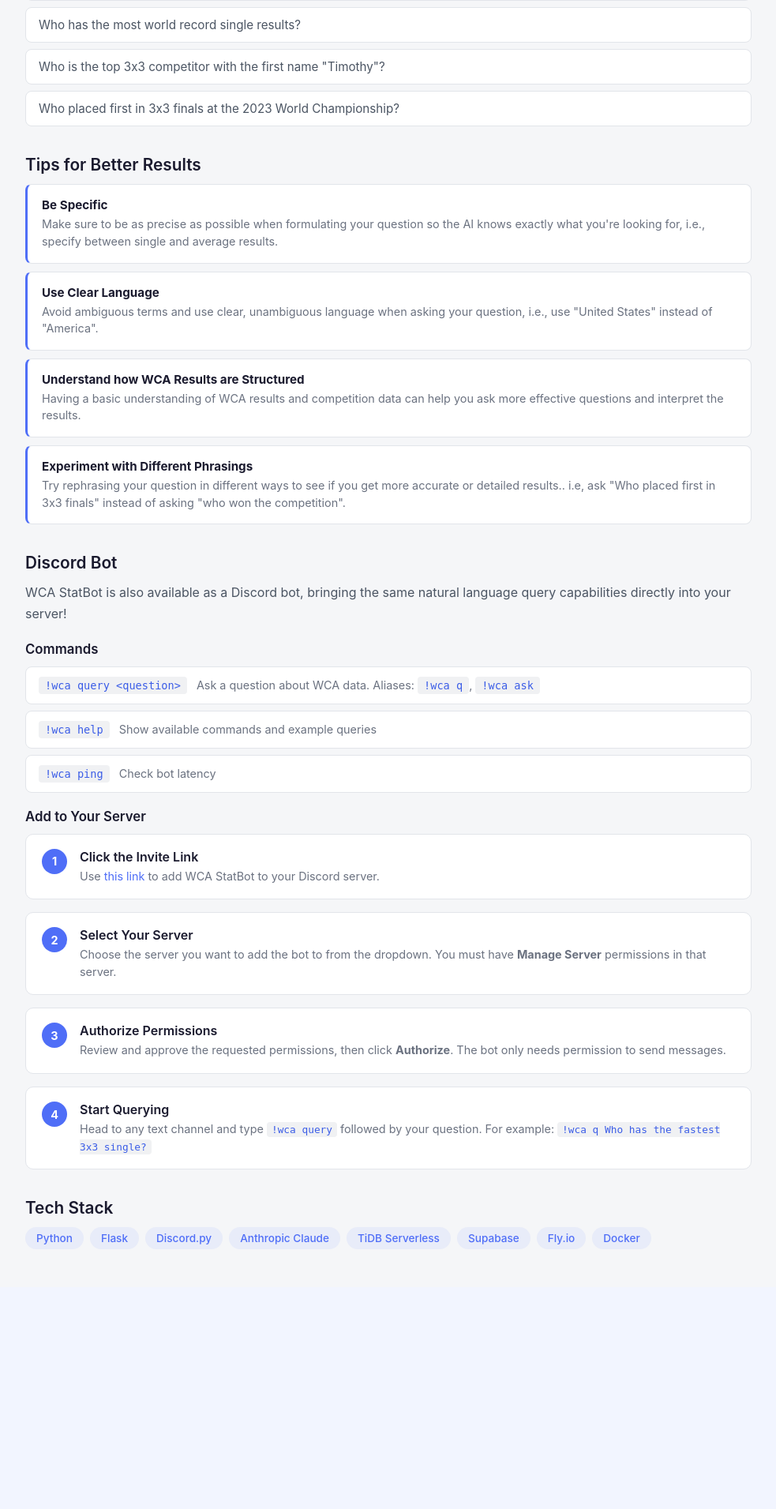
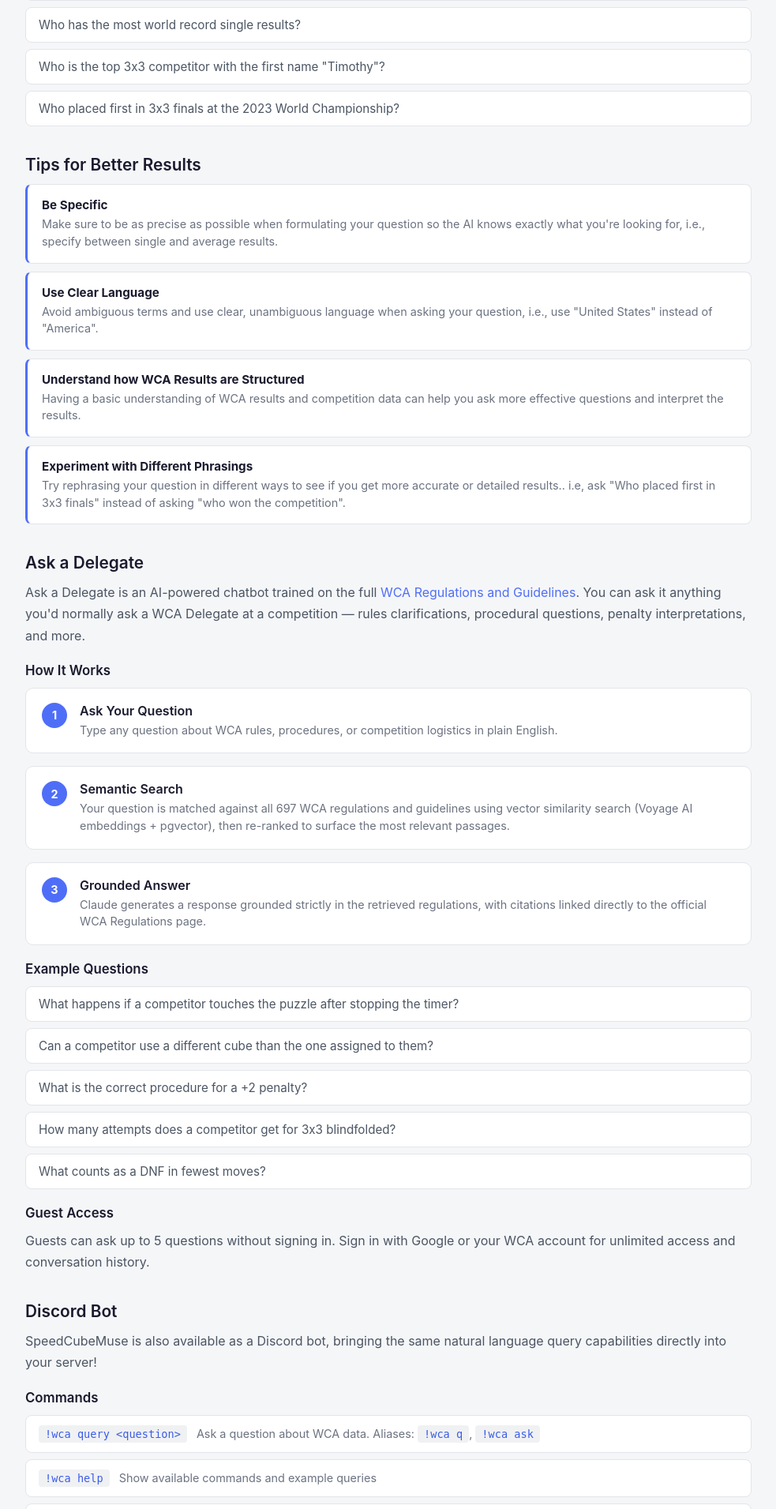
Before and after one commit to timcuber37/wca_statbot, a Flask app: page /about in a window 1280 px wide. Shown: the part 1089-3000 px from the top of the page at 79% size, without its empty margins (148-1131 px from the left). Before the commit the page ends 2665 px from the top, so only its background shows below. Run offline with Flask 3, Linux system fonts and the light colour scheme; some libraries are stand-ins or nearby versions.

Commit message:
Renamed the application to SpeedCubeMuse, implemented small frontend changes and improved RAG functionality.

```diff
--- a/app.py
+++ b/app.py
@@ -1,4 +1,4 @@
-"""Flask web application for WCA StatBot."""
+"""Flask web application for SpeedCubeMuse."""
 import asyncio
 import os
 import sys
--- a/config.py
+++ b/config.py
@@ -1,4 +1,4 @@
-"""Configuration management for WCA statbot."""
+"""Configuration management for SpeedCubeMuse."""
 import os
 from dotenv import load_dotenv
 
--- a/fly.toml
+++ b/fly.toml
@@ -3,7 +3,7 @@
 # See https://fly.io/docs/reference/configuration/ for information about how to use this file.
 #
 
-app = 'wca-statbot'
+app = 'speedcubemuse'
 primary_region = 'iad'
 
 [build]
--- a/templates/about.html
+++ b/templates/about.html
@@ -3,23 +3,20 @@
 <head>
     <meta charset="UTF-8">
     <meta name="viewport" content="width=device-width, initial-scale=1.0">
-    <title>About - WCA StatBot</title>
+    <title>About - SpeedCubeMuse</title>
     <link rel="stylesheet" href="{{ url_for('static', filename='style.css') }}">
 </head>
 <body>
     <nav class="navbar">
         <div class="nav-inner">
-            <a href="/" class="nav-logo">WCA StatBot</a>
+            <a href="/" class="nav-logo">SpeedCubeMuse</a>
             <div class="nav-links">
                 <a href="/" class="nav-link">Home</a>
                 <a href="/delegate" class="nav-link">Ask a Delegate</a>
                 <a href="/about" class="nav-link active">About</a>
-                <a href="https://github.com/timcuber37/wca_statbot" target="_blank" rel="noopener" class="nav-link nav-link-external">
-                    GitHub
-                    <svg width="14" height="14" viewBox="0 0 24 24" fill="none" stroke="currentColor" stroke-width="2" stroke-linecap="round" stroke-linejoin="round">
-                        <path d="M18 13v6a2 2 0 0 1-2 2H5a2 2 0 0 1-2-2V8a2 2 0 0 1 2-2h6"></path>
-                        <polyline points="15 3 21 3 21 9"></polyline>
-                        <line x1="10" y1="14" x2="21" y2="3"></line>
+                <a href="https://github.com/timcuber37/wca_statbot" target="_blank" rel="noopener" class="nav-link nav-link-external" aria-label="GitHub">
+                    <svg width="20" height="20" viewBox="0 0 16 16" fill="currentColor" aria-hidden="true">
+                        <path d="M8 0C3.58 0 0 3.58 0 8c0 3.54 2.29 6.53 5.47 7.59.4.07.55-.17.55-.38 0-.19-.01-.82-.01-1.49-2.01.37-2.53-.49-2.69-.94-.09-.23-.48-.94-.82-1.13-.28-.15-.68-.52-.01-.53.63-.01 1.08.58 1.23.82.72 1.21 1.87.87 2.33.66.07-.52.28-.87.51-1.07-1.78-.2-3.64-.89-3.64-3.95 0-.87.31-1.59.82-2.15-.08-.2-.36-1.02.08-2.12 0 0 .67-.21 2.2.82.64-.18 1.32-.27 2-.27.68 0 1.36.09 2 .27 1.53-1.04 2.2-.82 2.2-.82.44 1.1.16 1.92.08 2.12.51.56.82 1.27.82 2.15 0 3.07-1.87 3.75-3.65 3.95.29.25.54.73.54 1.48 0 1.07-.01 1.93-.01 2.2 0 .21.15.46.55.38A8.013 8.013 0 0016 8c0-4.42-3.58-8-8-8z"/>
                     </svg>
                 </a>
                 <button class="auth-btn" id="auth-btn" onclick="handleAuth()">Sign In</button>
@@ -29,12 +26,12 @@
 
     <div class="container">
         <h1>About</h1>
-        <p class="subtitle">How WCA StatBot works</p>
+        <p class="subtitle">How SpeedCubeMuse works</p>
 
         <div class="about-content">
             <section class="about-section">
-                <h2>What is WCA StatBot?</h2>
-                <p>WCA StatBot is an AI-powered tool that lets you query World Cube Association competition data using plain English. Instead of writing SQL, just ask a question and get instant results.</p>
+                <h2>What is SpeedCubeMuse?</h2>
+                <p>SpeedCubeMuse is an AI-powered tool that lets you query World Cube Association competition data using plain English. Instead of writing SQL, just ask a question and get instant results.</p>
             </section>
 
             <section class="about-section">
@@ -122,8 +119,50 @@
             </section>
 
             <section class="about-section">
+                <h2>Ask a Delegate</h2>
+                <p>Ask a Delegate is an AI-powered chatbot trained on the full <a href="https://www.worldcubeassociation.org/regulations/" target="_blank" rel="noopener">WCA Regulations and Guidelines</a>. You can ask it anything you'd normally ask a WCA Delegate at a competition — rules clarifications, procedural questions, penalty interpretations, and more.</p>
+
+                <h3 class="about-subsection-title">How It Works</h3>
+                <div class="steps">
+                    <div class="step">
+                        <span class="step-num">1</span>
+                        <div>
+                            <h3>Ask Your Question</h3>
+                            <p>Type any question about WCA rules, procedures, or competition logistics in plain English.</p>
+                        </div>
+                    </div>
+                    <div class="step">
+                        <span class="step-num">2</span>
+                        <div>
+                            <h3>Semantic Search</h3>
+                            <p>Your question is matched against all 697 WCA regulations and guidelines using vector similarity search (Voyage AI embeddings + pgvector), then re-ranked to surface the most relevant passages.</p>
+                        </div>
+                    </div>
+                    <div class="step">
+                        <span class="step-num">3</span>
+                        <div>
+                            <h3>Grounded Answer</h3>
+                            <p>Claude generates a response grounded strictly in the retrieved regulations, with citations linked directly to the official WCA Regulations page.</p>
+                        </div>
+                    </div>
+                </div>
+
+                <h3 class="about-subsection-title">Example Questions</h3>
+                <ul class="example-list">
+                    <li>What happens if a competitor touches the puzzle after stopping the timer?</li>
+                    <li>Can a competitor use a different cube than the one assigned to them?</li>
+                    <li>What is the correct procedure for a +2 penalty?</li>
+                    <li>How many attempts does a competitor get for 3x3 blindfolded?</li>
+                    <li>What counts as a DNF in fewest moves?</li>
+                </ul>
+
+                <h3 class="about-subsection-title">Guest Access</h3>
+                <p>Guests can ask up to 5 questions without signing in. Sign in with Google or your WCA account for unlimited access and conversation history.</p>
+            </section>
+
+            <section class="about-section">
                 <h2>Discord Bot</h2>
-                <p>WCA StatBot is also available as a Discord bot, bringing the same natural language query capabilities directly into your server!</p>
+                <p>SpeedCubeMuse is also available as a Discord bot, bringing the same natural language query capabilities directly into your server!</p>
 
                 <h3 class="about-subsection-title">Commands</h3>
                 <div class="command-list">
@@ -147,7 +186,7 @@
                         <span class="step-num">1</span>
                         <div>
                             <h3>Click the Invite Link</h3>
-                            <p>Use <a href="https://discord.com/oauth2/authorize?client_id=1450571905043267594&permissions=2048&scope=bot" target="_blank" rel="noopener">this link</a> to add WCA StatBot to your Discord server.</p>
+                            <p>Use <a href="https://discord.com/oauth2/authorize?client_id=1450571905043267594&permissions=2048&scope=bot" target="_blank" rel="noopener">this link</a> to add SpeedCubeMuse to your Discord server.</p>
                         </div>
                     </div>
                     <div class="step">
@@ -181,6 +220,7 @@
                     <span class="tag">Flask</span>
                     <span class="tag">Discord.py</span>
                     <span class="tag">Anthropic Claude</span>
+                    <span class="tag">Voyage AI</span>
                     <span class="tag">TiDB Serverless</span>
                     <span class="tag">Supabase</span>
                     <span class="tag">Fly.io</span>
```
Also changed, not shown: static/style.css (+39 -0 lines), templates/delegate.html (+5 -8 lines), templates/index.html (+5 -8 lines), templates/login.html (+6 -9 lines), templates/profile.html (+19 -9 lines), README.md.
